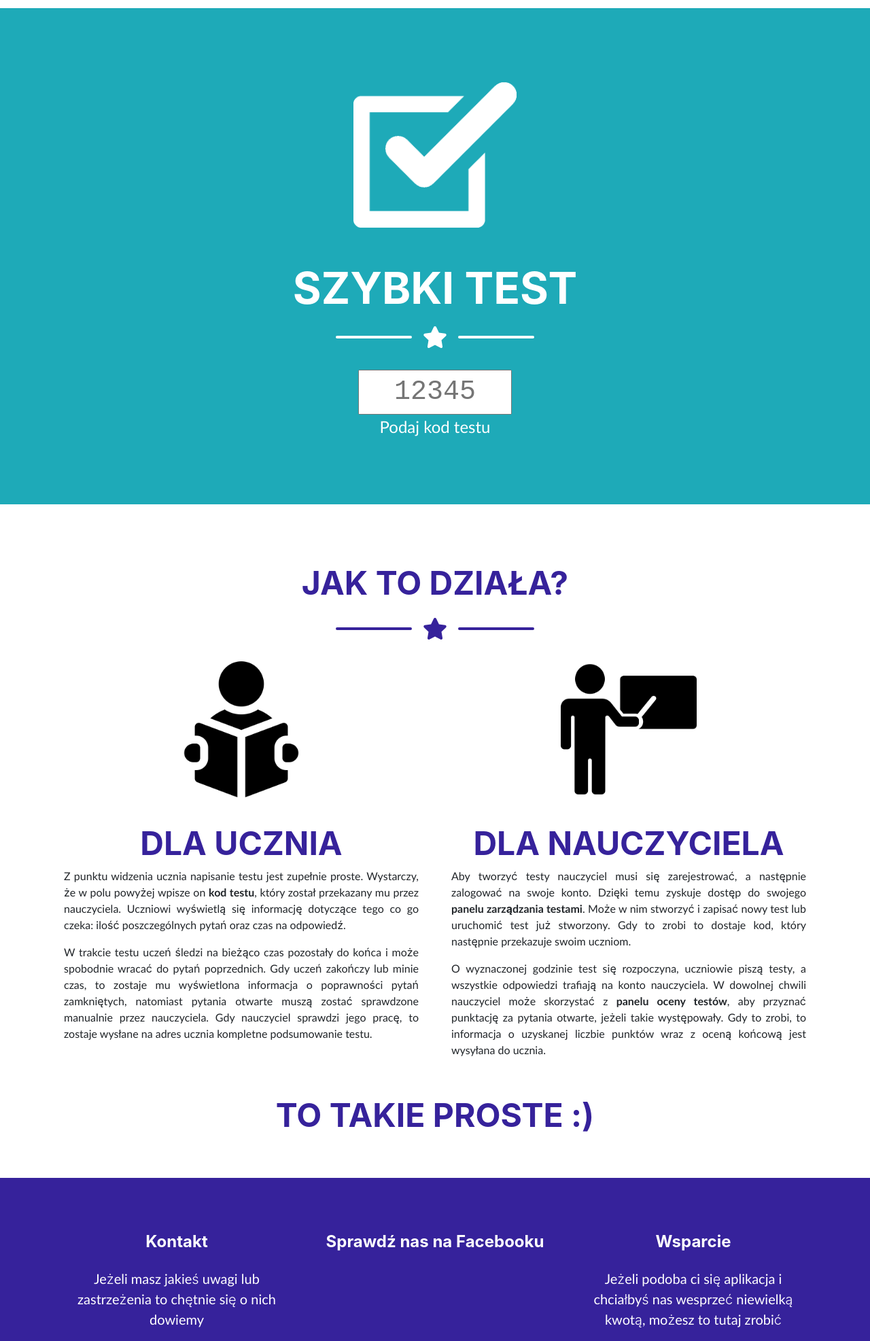
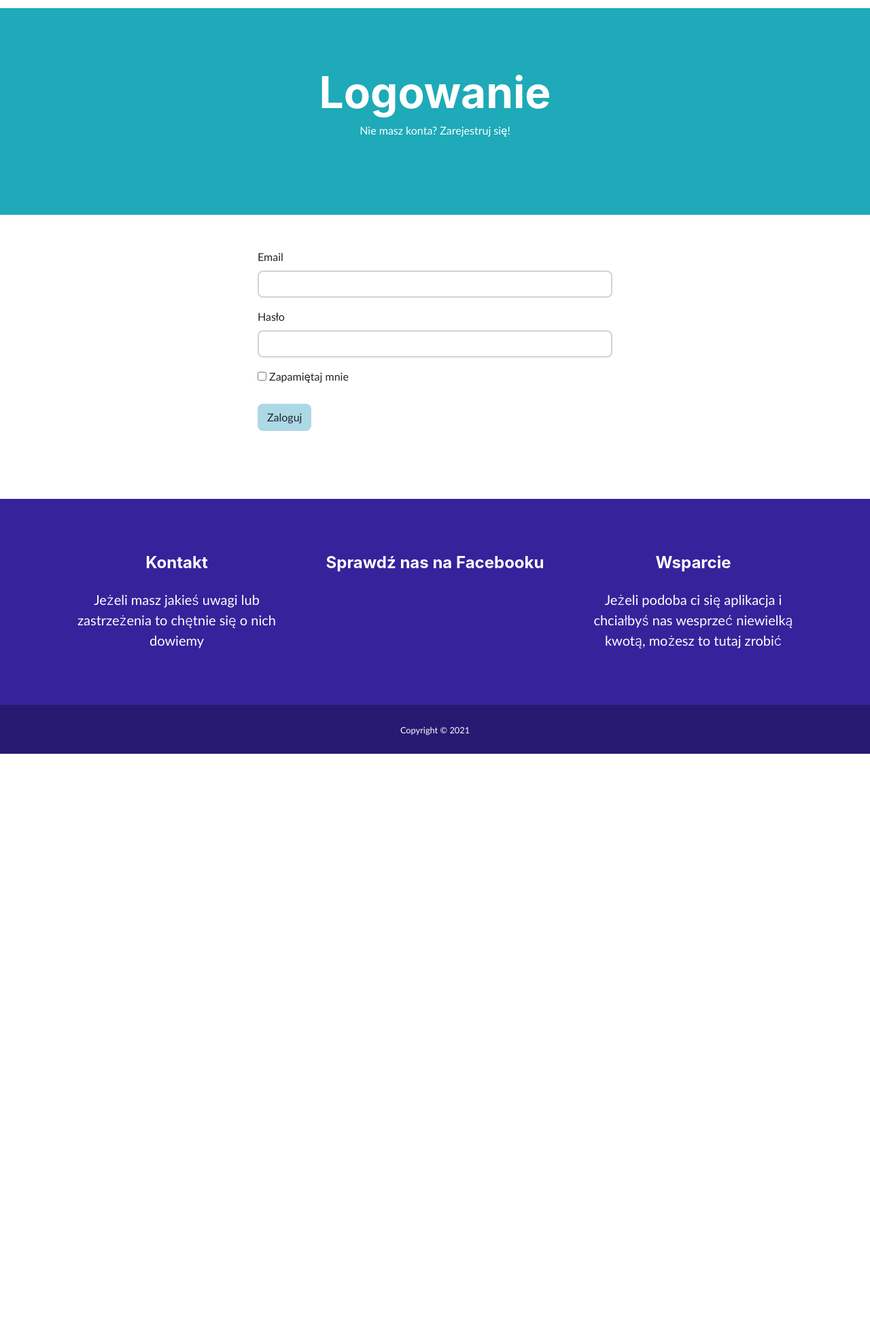
Before and after one commit to snsv-dy/PDSWWW_projekt, a Flask app: template app/templates/login.html in a window 1280 px wide. Shown: the part 88-2061 px from the top of the page at 68% size. After the commit the page ends 1197 px from the top, so only its background shows below. Run offline with Flask 2, Linux system fonts and the light colour scheme; tables that the repository leaves empty hold one stand-in row (Sample ...); the template is opened without the code that fills it: values named after a table or form of the project are taken from there, most other values are stand-ins (such as "Sample title", 1, 10 or a date in 2020); some libraries are stand-ins or nearby versions; some web fonts are replaced.

Commit message:
Login page done

```diff
--- a/app/__init__.py
+++ b/app/__init__.py
@@ -2,11 +2,13 @@ from flask import Flask
 from config import Config
 from flask_sqlalchemy import SQLAlchemy
 from flask_fontawesome import FontAwesome
+from flask_bootstrap import Bootstrap
 
 app = Flask(__name__)
 app.config.from_object(Config)
 db = SQLAlchemy(app)
 fa = FontAwesome(app)
+bootstrap = Bootstrap(app)
 
 
 from app import routes, models
--- /dev/null
+++ b/app/forms.py
@@ -0,0 +1,13 @@
+from flask_wtf import FlaskForm
+from wtforms import StringField, PasswordField, BooleanField, SubmitField
+from wtforms.validators import Email
+
+
+EMAIL_VALIDATOR = Email(message='Invalid email address')
+
+
+class LoginForm(FlaskForm):
+    email = StringField('Email')
+    password = PasswordField('Hasło')
+    remember_me = BooleanField('Zapamiętaj mnie')
+    submit = SubmitField('Zaloguj')
--- a/app/routes.py
+++ b/app/routes.py
@@ -1,6 +1,6 @@
 from flask import render_template, flash
 from app import app, db
-from app.models import User
+from app.forms import LoginForm
 
 
 @app.route('/')
@@ -12,3 +12,11 @@ def index():
 @app.route('/manage')
 def manage():
     return render_template('manage.html')
+
+
+@app.route('/login', methods=['GET', 'POST'])
+def login():
+    form = LoginForm()
+    if form.validate_on_submit():
+        flash('Zalogowano pomyślnie!', 'success')
+    return render_template('login.html', form=form)
--- /dev/null
+++ b/app/static/css/login-styles.css
@@ -0,0 +1,17 @@
+#register-message {
+    color: white;
+}
+
+#register-message a {
+    color: white;
+}
+
+#login-section {
+    margin-top: 50px;
+    margin-bottom: 100px;
+}
+
+#submit {
+    margin-top: 20px;
+    background-color: lightblue;
+}
--- a/app/templates/login.html
+++ b/app/templates/login.html
@@ -1,8 +1,9 @@
 {% extends "standard.html" %}
+{% import "bootstrap/wtf.html" as wtf %}
 
 {% block styles %}
     {{ super() }}
-    <link href="{{ url_for('static',filename='css/index-styles.css') }}" rel="stylesheet">
+    <link href="{{ url_for('static',filename='css/login-styles.css') }}" rel="stylesheet">
 {% endblock %}
 
 {% block menu %}
@@ -13,57 +14,17 @@
 {% block content %}
 <section class="masthead bg-primary text-white text-center">
     <div class="container d-flex align-items-center flex-column">
-        <img class="masthead-avatar mb-5" src="{{ url_for('static',filename='images/tick_white.png') }}" alt="">
-
-        <!-- Heading-->
-        <h1 class="masthead-heading mb-0">SZYBKI TEST</h1>
-
-        <!-- Icon Divider-->
-        <div class="divider-custom divider-light">
-            <div class="divider-custom-line"></div>
-            <div class="divider-custom-icon"><i class="fas fa-star"></i></div>
-            <div class="divider-custom-line"></div>
-        </div>
-
-        <form>
-            <input type="text" size="8" maxlength="5" placeholder="12345" id="test-code">
-        </form>
-
-        <!-- Masthead Subheading-->
-        <p class="pre-wrap masthead-subheading font-weight-light mb-0">Podaj kod testu</p>
+        <h1 class="masthead-heading mb-0">Logowanie</h1>
+        <p id="register-message" class="mt-3">Nie masz konta? <a href="">Zarejestruj się!</a></p>
     </div>
 </section>
 
-<section class="page-section portfolio">
+<section id="login-section">
     <div class="container">
-        <!-- Section Heading-->
-        <div class="text-center">
-            <h2 class="page-section-heading text-secondary mb-0 d-inline-block text-uppercase">Jak to działa?</h2>
-        </div>
-
-        <!-- Icon Divider-->
-        <div class="divider-custom">
-            <div class="divider-custom-line"></div>
-            <div class="divider-custom-icon"><i class="fas fa-star"></i></div>
-            <div class="divider-custom-line"></div>
-        </div>
-
-        <!-- Content -->
-        <div class="row justify-content-center text-center">
-            <div class="col-sm-12 col-md-6">
-                <img id="student-image" class="mb-5 img-fluid" src="{{ url_for('static',filename='images/student.png') }}" alt="">
-                <h3 class="page-section-heading text-secondary mb-0 d-inline-block text-uppercase mb-3">Dla ucznia</h3>
-                <p class="text-justify">Z punktu widzenia ucznia napisanie testu jest zupełnie proste. Wystarczy, że w polu powyżej wpisze on <b>kod testu</b>, który został przekazany mu przez nauczyciela. Uczniowi wyświetlą się informację dotyczące tego co go czeka: ilość poszczególnych pytań oraz czas na odpowiedź.</p>
-                <p class="text-justify">W trakcie testu uczeń śledzi na bieżąco czas pozostały do końca i może spobodnie wracać do pytań poprzednich. Gdy uczeń zakończy lub minie czas, to zostaje mu wyświetlona informacja o poprawności pytań zamkniętych, natomiast pytania otwarte muszą zostać sprawdzone manualnie przez nauczyciela. Gdy nauczyciel sprawdzi jego pracę, to zostaje wysłane na adres ucznia kompletne podsumowanie testu.</p>
+        <div class="row justify-content-center">
+            <div class="col-12 col-lg-6">
+                {{ wtf.quick_form(form) }}
             </div>
-            <div class="col-sm-12 col-md-6">
-                <img id="teacher-image" class="mb-5" src="{{ url_for('static',filename='images/teacher.png') }}" alt="">
-                <h3 class="page-section-heading text-secondary mb-0 d-inline-block text-uppercase mb-3">Dla nauczyciela</h3>
-                <p class="text-justify">Aby tworzyć testy nauczyciel musi się zarejestrować, a następnie zalogować na swoje konto. Dzięki temu zyskuje dostęp do swojego <b>panelu zarządzania testami</b>. Może w nim stworzyć i zapisać nowy test lub uruchomić test już stworzony. Gdy to zrobi to dostaje kod, który następnie przekazuje swoim uczniom.</p>
-                <p class="text-justify">O wyznaczonej godzinie test się rozpoczyna, uczniowie piszą testy, a wszystkie odpowiedzi trafiają na konto nauczyciela. W dowolnej chwili nauczyciel może skorzystać z <b>panelu oceny testów</b>, aby przyznać punktację za pytania otwarte, jeżeli takie występowały. Gdy to zrobi, to informacja o uzyskanej liczbie punktów wraz z oceną końcową jest wysyłana do ucznia.</p>
-            </div>
-
-            <h2 class="page-section-heading text-secondary mb-0 d-inline-block text-uppercase mt-5">To takie proste :)</h2>
         </div>
     </div>
 </section>
```
